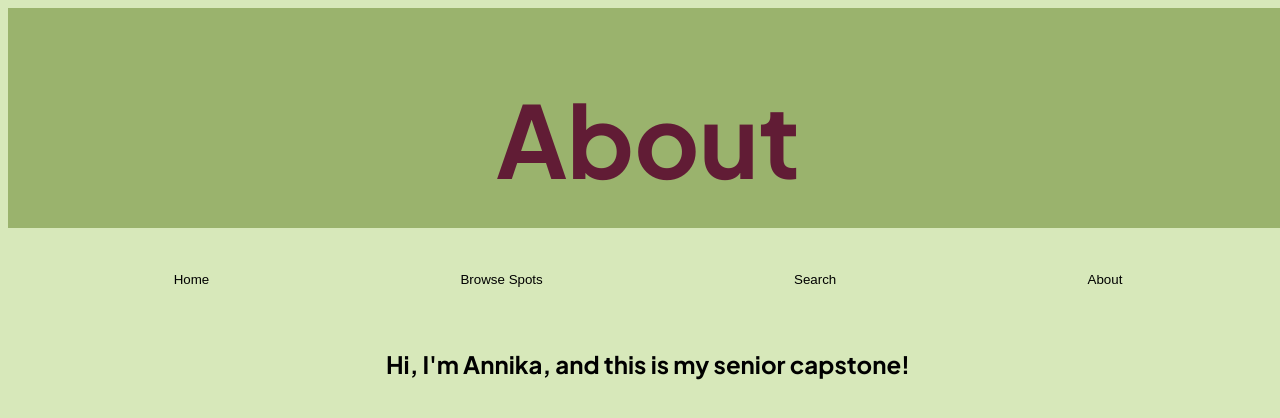
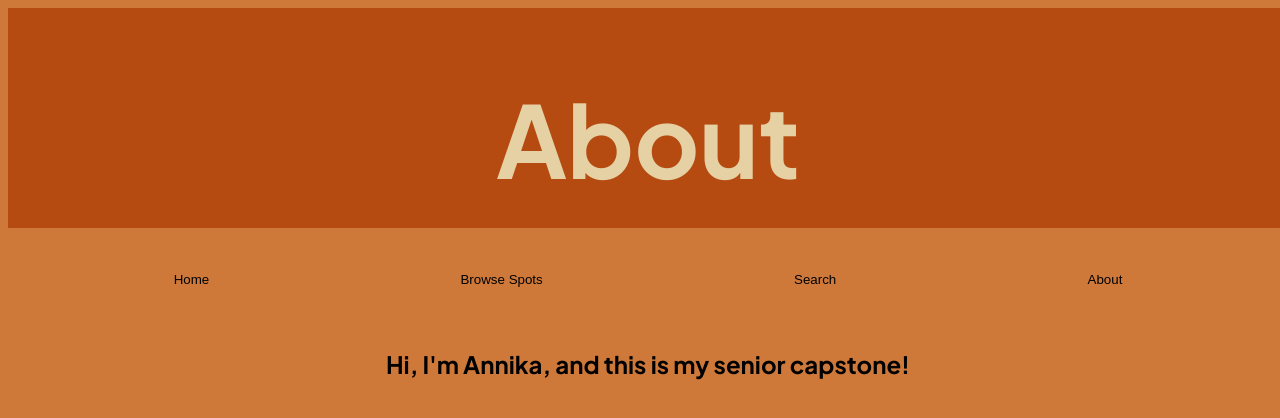
Before and after one commit to annikaurness/CMSC698, a website: page about.html in a window 1280 px wide. Drawn offline with Linux system fonts and the light colour scheme; a web font is replaced by a local one.

Commit message:
changed color scheme

```diff
--- a/about.css
+++ b/about.css
@@ -2,14 +2,14 @@ html,
 body {
     height: 100%;
     width: 100%;
-    background-color: #d7e8ba;
+    background-color: #ce793a;
 }
 .title {
     font-size: 50px;
     font-family: 'Plus Jakarta Sans', serif;
     font-weight: 300;
-    color: #611C35;
-    background: #9AB36D;
+    color: #e5d1a4;
+    background: #b64b12;
     height: 220px;
 }
 
--- a/browse.css
+++ b/browse.css
@@ -2,15 +2,15 @@ html,
 body {
     height: 100%;
     width: 100%;
-    background-color: #d7e8ba;
+    background-color: #ce793a;
 }
 
 .title {
     font-size: 50px;
-    background: #9AB36D;
     font-family: 'Plus Jakarta Sans', serif;
     font-weight: 300;
-    color: #611C35;
+    color: #e5d1a4;
+    background: #b64b12;
     height: 220px;
 }
 
@@ -45,7 +45,7 @@ button {
 }
 
 .navBar:hover {
-    background: #9AB36D;
+    background: #b64b12;
     color: #CE713B;
 }
 
--- a/search.css
+++ b/search.css
@@ -2,21 +2,16 @@ html,
 body {
   height: 100%;
   width: 100%;
-  background-color: #d7e8ba;
+  background-color: #ce793a;
 }
 
 .title {
-  font-size: 150px;
-  background: #9AB36D;
+  font-size: 50px;
   font-family: 'Plus Jakarta Sans', serif;
   font-weight: 300;
-  color: #611C35;
+  color: #e5d1a4;
+  background: #b64b12;
   height: 220px;
-  display: flex;
-  align-items: center;      /* vertically center text */
-  justify-content: center;  /* horizontally center text */
-  margin: 0;                /* remove Bootstrap’s spacing */
-  padding: 0;
 }
 
 .h1 {
```
